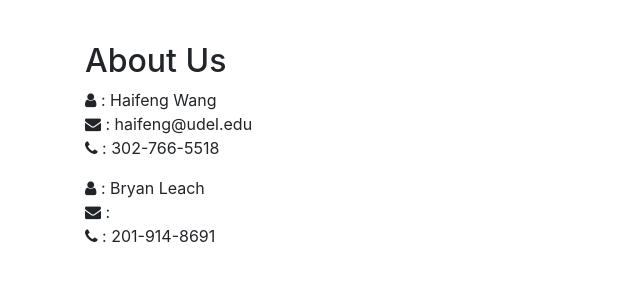
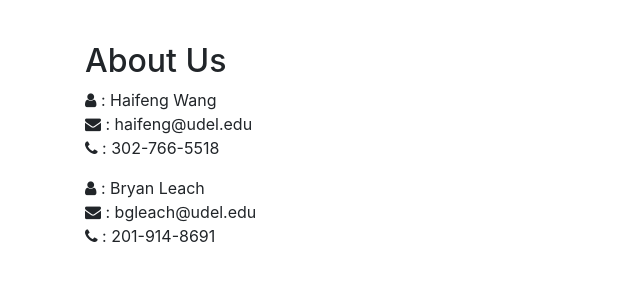
Before and after one commit to bgleach/group-project, a Flask app: page /members in a window 1280 px wide. Shown: the part 56-356 px from the top of the page, without its empty margins (0-640 px from the left). Run offline with Flask 2, Linux system fonts and the light colour scheme; some libraries are stand-ins or nearby versions.

Commit message:
edited about members

```diff
--- a/templates/about-members.html
+++ b/templates/about-members.html
@@ -21,7 +21,7 @@
     </ul>
     <ul class ="list-unstyled">
       <li><i class="fa fa-user" aria-hidden="true"></i> : Bryan Leach</li>
-      <li><i class="fa fa-envelope" aria-hidden="true"></i> : </li>
+      <li><i class="fa fa-envelope" aria-hidden="true"></i> : bgleach@udel.edu</li>
       <li><i class="fa fa-phone" aria-hidden="true"></i> : 201-914-8691</li>
     </ul>
   </div>
```
